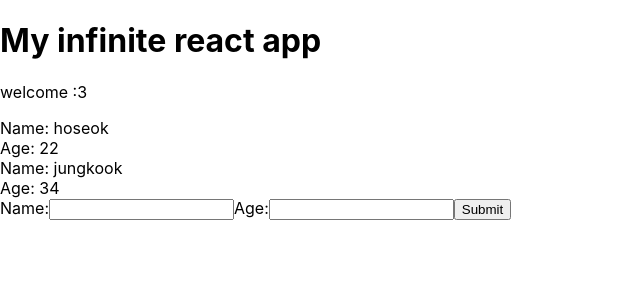
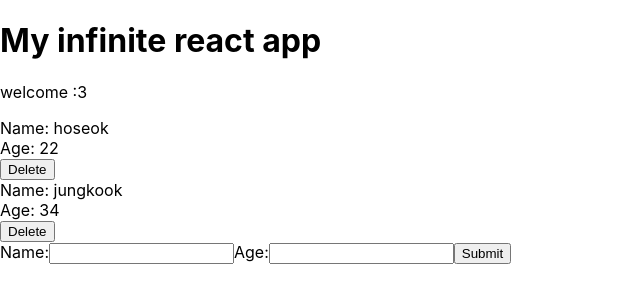
Before and after one commit to octobrekids/React-Redux-Tutorial, a React (Create React App) app in the folder my-app/: page / in a window 1280 px wide. Shown: the top 302 px of the page, without its empty margins (0-640 px from the left). Built offline with nearby package versions, Linux system fonts and the light colour scheme.

Commit message:
deleting data

```diff
--- a/my-app/src/App.js
+++ b/my-app/src/App.js
@@ -16,22 +16,28 @@
     ]
   }
   addMember = (member) => {
-
-
    member.id = Math.random()
    let ninjas = [...this.state.ninjas, member]
    this.setState({
      ninjas: ninjas
    })
+  }
 
+  deleteNinja = (id) => {
+    let ninjas = this.state.ninjas.filter(ninja => {
+      return ninja.id !== id
+    })
+    this.setState({
+      ninjas: ninjas
+    })
+  }
 
-  }
   render(){
     return (
     <div className="App">
       <h1>My infinite react app</h1>
       <p>welcome :3</p>
-      <Jungkook ninjas={this.state.ninjas} />
+      <Jungkook deleteNinja={this.deleteNinja} ninjas={this.state.ninjas} />
       <AddMember addMember={this.addMember} />
     </div>
   );
--- a/my-app/src/jungkook.js
+++ b/my-app/src/jungkook.js
@@ -1,7 +1,7 @@
 import React from "react";
 
 const Jungkook = props => {
-  const { ninjas } = props;
+  const { ninjas,deleteNinja } = props;
   //   const ninjaList = ninjas.map(ninja => {
   //     if (ninja.age > 20) {
   //       return (
@@ -19,6 +19,7 @@
       <div className="jungkook" key={ninja.id}>
         <div>Name: {ninja.name}</div>
         <div>Age: {ninja.age}</div>
+        <button onClick={() => deleteNinja(ninja.id)}>Delete</button>
       </div>
     ) : null;
   });
```
